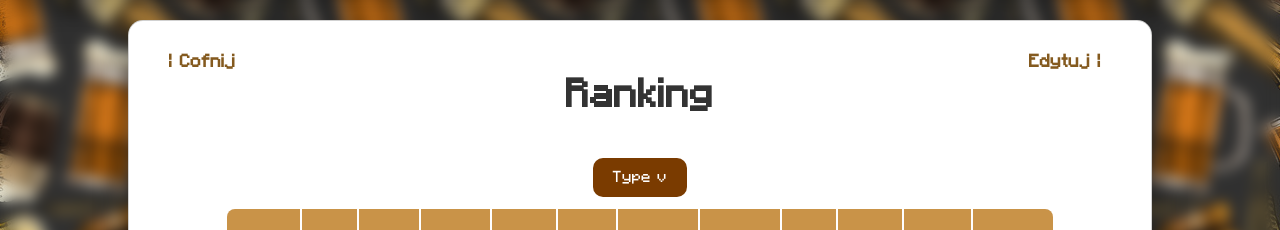
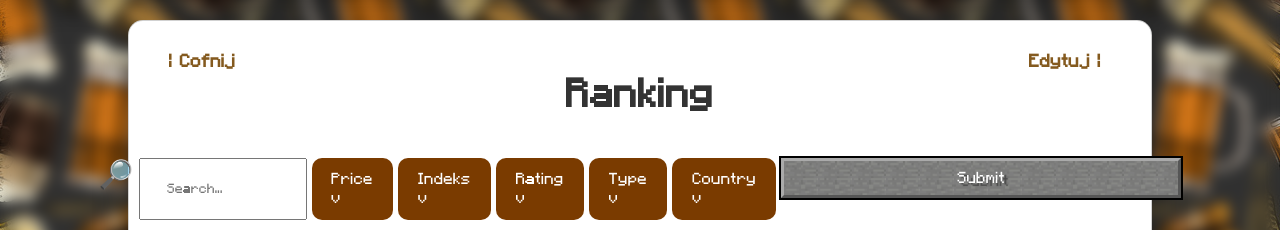
Before and after one commit to Wojanix/IndeksRompera, a PHP site: page /ranking.php in a window 1280 px wide. Shown: the part 62-292 px from the top of the page. Run offline with PHP 8.4, Linux system fonts and the light colour scheme; data that the repository does not hold is empty.

Commit message:
Filters etc

```diff
--- a/css/main.css
+++ b/css/main.css
@@ -92,39 +92,8 @@
     border: 2px solid grey;
   }
 
-  /* button {
-    border: none;
-    outline: none;
-    width: 120px;
-    background-color: #573b14;
-    padding: 10px 20px;
-    font-size: 12px;
-    font-weight: 700;
-    color: #fff;
-    border-radius: 5px;
-    transition: all ease 0.1s;
-    box-shadow: 0px 5px 0px 0px #845a1f;
-    margin: 6px 0;
-  }
 
-  button:active {
-    transform: translateY(5px);
-    box-shadow: 0px 0px 0px 0px #845a1f;
-  } */
-
-  /* button{
-      width: 340px;
-      text-align: center;
-      font-size: 16px;
-      color: white;
-      background-image: url("./images/stone.png");
-      background-repeat: repeat;
-      height: 46px;
-      background-size: 220px;
-      backdrop-filter: blur(9px);
-  } */
-
-  .mc-button {
+  button {
     background-image: url('./images/stone.png');
     background-size:contain;
     width: 70vw;
@@ -141,11 +110,10 @@
     border-right: 3px solid #565656;
     border-bottom: 3px solid #565656;
     position: relative;
-    margin: 10px;
     text-shadow: 4px 3px 1px rgba(65, 65, 65,0.85);
 }
 
-.mc-button:after {
+button:after {
   content: '';
   position: absolute;
   top: -5px;
@@ -479,14 +452,33 @@ th a{
   font-weight: 600;
 }
 
+.filters{
+
+  display: flex;
+  flex-direction: row;
+  gap: 5px;
+  transition: .5s;
+}
+
+.glass{
+  font-size: 28px;
+  cursor: pointer;
+  left: 0;
+  display: inline-block;
+}
+
+.glass:hover + .filters{
+  display: flex;
+}
+
+
 .dropdown {
   position: relative;
-  display: inline-block;
 }
 
 .dropdown-button {
   color: white;
-  padding: 10px 20px;
+  padding: 12px 20px;
   font-size: 16px;
   border: none;
   cursor: pointer;
--- a/html/index.html
+++ b/html/index.html
@@ -13,7 +13,6 @@
         <div><input id="amount" type="text" placeholder="Ml" /></div>
         <div><input id="percent" type="text" placeholder="procent" /></div>
         <button onclick="calculateIndex()">Oblicz</button>
-        <button class="mc-button">Minecraft Button</button>
         <button type="submit" value="Submit"></button>
       </form>
       <br />
--- a/pages/ranking.php
+++ b/pages/ranking.php
@@ -26,10 +26,69 @@ function ifDesc($newSort){
 }
 ?>
 
+<div class="notification" id="connect"><img src=".././css/images/correct.png" alt="correct">Connected successfully</div>
 <!-- Filters -->
-<div class="notification" id="connect"><img src=".././css/images/correct.png" alt="correct">Connected successfully</div>
+<section class="rankingTable">
+ <div class="leftTop"> <a href="ranking.php">| Cofnij</a> </div>
+    <div class="rightTop"><a href="ranking.php">Edytuj |</a></div>
 
+ <p class="hugeT">Ranking</p>
+ <br>
 
+ <div class="filters">
+ <div class="glass">&#x1F50E;&#xFE0E;</div>
+    <input type="text" name="search" id="search" placeholder="     Search...">
+ <div class="dropdown">
+    <div class="dropdown-button">Price v</div>
+    <div class="dropdown-number">
+        <input type="number" class="inputMinMax" name="minPrice" id="minPrice" placeholder="min">
+        <input type="number" class="inputMinMax" name="maxPrice" id="maxPrice" placeholder="max">
+    </div>
+</div>
+<div class="dropdown">
+    <div class="dropdown-button">Indeks v</div>
+    <div class="dropdown-number">
+        <input type="number" class="inputMinMax" name="minPrice" id="minPrice" placeholder="min">
+        <input type="number" class="inputMinMax" name="maxPrice" id="maxPrice" placeholder="max">
+    </div>
+</div>
+<div class="dropdown">
+    <div class="dropdown-button">Rating v</div>
+    <div class="dropdown-number">
+        <input type="number" class="inputMinMax" name="minPrice" id="minPrice" placeholder="min">
+        <input type="number" class="inputMinMax" name="maxPrice" id="maxPrice" placeholder="max">
+    </div>
+</div>
+ <div class="dropdown">
+    <div class="dropdown-button">Type v</div>
+    <div class="dropdown-content">
+        <label><input type="checkbox" value="Beer"> Beer</label>
+        <label><input type="checkbox" name="type" value="Wine"> Wine</label>
+        <label><input type="checkbox" name="type" value="Gin"> Gin</label>
+        <label><input type="checkbox" name="type" value="Rum"> Rum</label>
+        <label><input type="checkbox" name="type" value="Tequila"> Tequila</label>
+        <label><input type="checkbox" name="type" value="Vodka"> Vodka</label>
+        <label><input type="checkbox" name="type" value="Whisky"> Whisky</label>
+        <label><input type="checkbox" name="type" value="Champagne"> Champagne</label>
+    </div>
+</div>
+
+<div class="dropdown">
+    <div class="dropdown-button">Country v</div>
+    <div class="dropdown-content">
+    <label><input type="checkbox" value="Beer"> Beer</label>
+    <label><input type="checkbox" name="country" value="Wine"> Wine</label>
+    <label><input type="checkbox" name="country" value="Gin"> Gin</label>
+    <label><input type="checkbox" name="country" value="Rum"> Rum</label>
+    <label><input type="checkbox" name="country" value="Tequila"> Tequila</label>
+    <label><input type="checkbox" name="country" value="Vodka"> Vodka</label>
+    <label><input type="checkbox" name="country" value="Whisky"> Whisky</label>
+    <label><input type="checkbox" name="country" value="Champagne"> Champagne</label>
+    </div>
+</div>
+
+<button type="submit">Submit</button>
+</div>
 
 
 <?php
@@ -57,26 +116,7 @@ echo '<script type="text/javascript">',
 
 
 <!-- Table -->
- <section class="rankingTable">
- <div class="leftTop"> <a href="ranking.php">| Cofnij</a> </div>
-    <div class="rightTop"><a href="ranking.php">Edytuj |</a></div>
 
- <p class="hugeT">Ranking</p>
- <br>
- <div class="dropdown">
-    <div class="dropdown-button">Type    v</div>
-    <div class="dropdown-content">
-    <label><input type="checkbox" value="Beer"> Beer</label>
-<label><input type="checkbox" value="Wine"> Wine</label>
-<label><input type="checkbox" value="Gin"> Gin</label>
-<label><input type="checkbox" value="Rum"> Rum</label>
-<label><input type="checkbox" value="Tequila"> Tequila</label>
-<label><input type="checkbox" value="Vodka"> Vodka</label>
-<label><input type="checkbox" value="Whisky"> Whisky</label>
-<label><input type="checkbox" value="Champagne"> Champagne</label>
-
-    </div>
-</div>
 <table>
 <tr>
     <th>
@@ -169,7 +209,7 @@ function sortRecords(array &$records, string $sortKey) {
         if ($a[$sortKey] == $b[$sortKey]) {
             return 0;
         }
-        if ($sortKey === 'rating') {
+        if ($sortKey === 'ir'||$sortKey === 'rating'||$sortKey === 'price'||$sortKey === 'quantity'||$sortKey === 'percent') {
             return $a[$sortKey] <=> $b[$sortKey];
         }
         return strcmp($a[$sortKey], $b[$sortKey]);
```
Also changed, not shown: other parts of css/main.css (+29 -5 lines), pages/index.php (+0 -30 lines).
